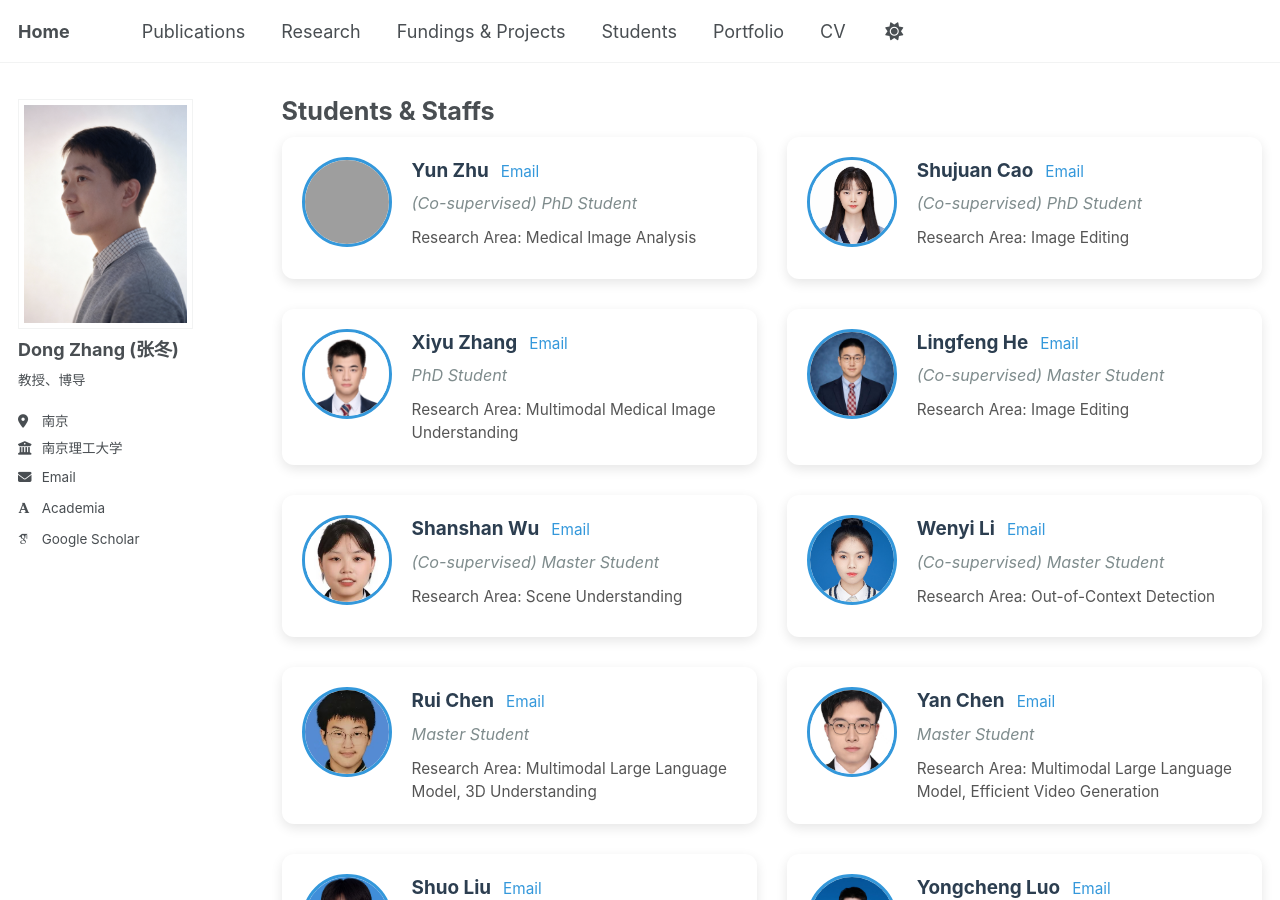
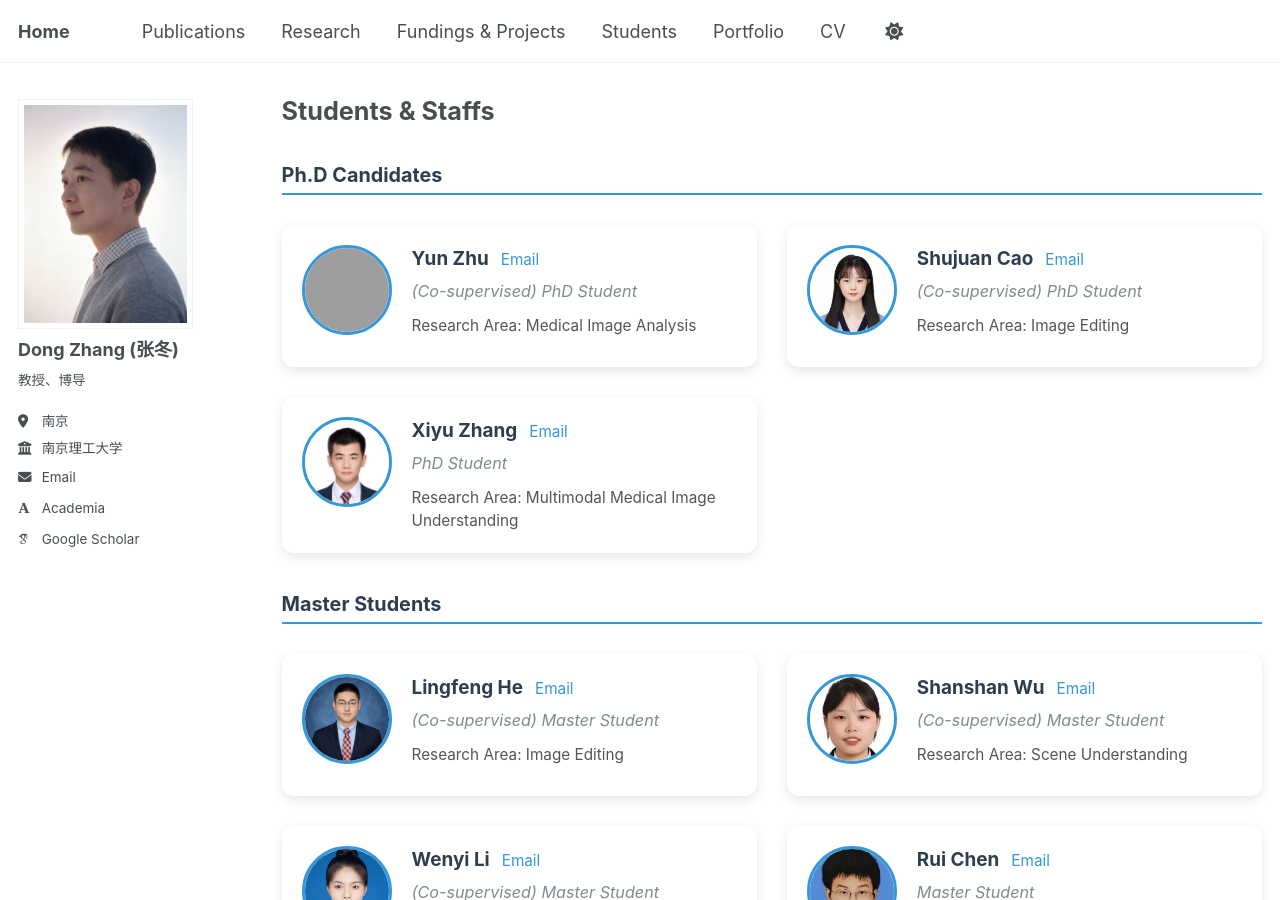
Before and after one commit to dongzhang89/dongzhang89.github.io, a Jekyll site: the page built from _pages/students-staffs.html, in a window 1280 px wide and 900 px high. Built offline with Jekyll 4.4.1, drawn with Linux system fonts in a browser that asks for light colours; some web fonts are replaced; a script that is not in the unit is left out.

Commit message:
Update students-staffs.html

```diff
--- a/_pages/students-staffs.html
+++ b/_pages/students-staffs.html
@@ -186,9 +186,8 @@ author_profile: true
 </style>
 
 <div class="students-staffs-content">
+  <h2 class="section-title">Ph.D Candidates</h2>
   <div class="people-gallery">
-  <!-- PhD Student -->
-
     <div class="person-card">
       <div class="person-left">
         <img src="{{ '/images/students/zhuyun.jpg' | prepend: base_path }}" alt="Student Photo" class="person-photo" onerror="this.style.display='none'" />
@@ -214,6 +213,7 @@ author_profile: true
         </div>
       </div>
     </div>
+
     <div class="person-card">
       <div class="person-left">
         <img src="{{ '/images/students/zhangxiyu.jpg' | prepend: base_path }}" alt="Student Photo" class="person-photo" onerror="this.style.display='none'" />
@@ -226,7 +226,10 @@ author_profile: true
         </div>
       </div>
     </div>
-  <!-- Master Student -->
+  </div>
+
+  <h2 class="section-title">Master Students</h2>
+  <div class="people-gallery">
     <div class="person-card">
       <div class="person-left">
         <img src="{{ '/images/students/helingfeng.jpg' | prepend: base_path }}" alt="Student Photo" class="person-photo" onerror="this.style.display='none'" />
@@ -279,7 +282,6 @@ author_profile: true
       </div>
     </div>
 
-
     <div class="person-card">
       <div class="person-left">
         <img src="{{ '/images/students/chenyan.jpg' | prepend: base_path }}" alt="Student Photo" class="person-photo" onerror="this.style.display='none'" />
@@ -318,14 +320,10 @@ author_profile: true
         </div>
       </div>
     </div>
-
-
   </div>
-
 
   <div class="empty-state">
     <h3>Join Our Team!</h3>
     <p>We are always looking for concentrated students and full-time researchers (RA and Postdoc) to join our team at NJUST. If you are interested in our research areas, please feel free to contact me.</p>
   </div>
-
 </div>
```
Lines whose indentation alone changed are shown as unchanged.
